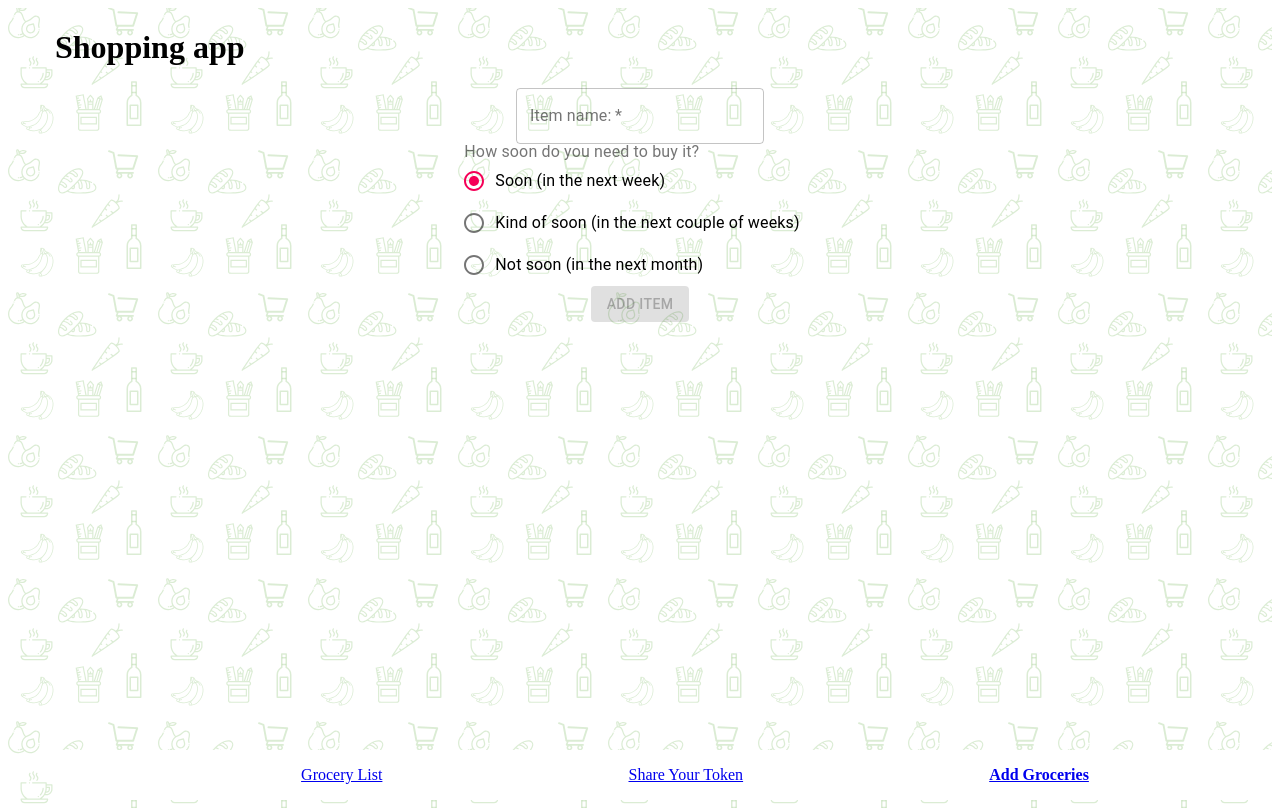
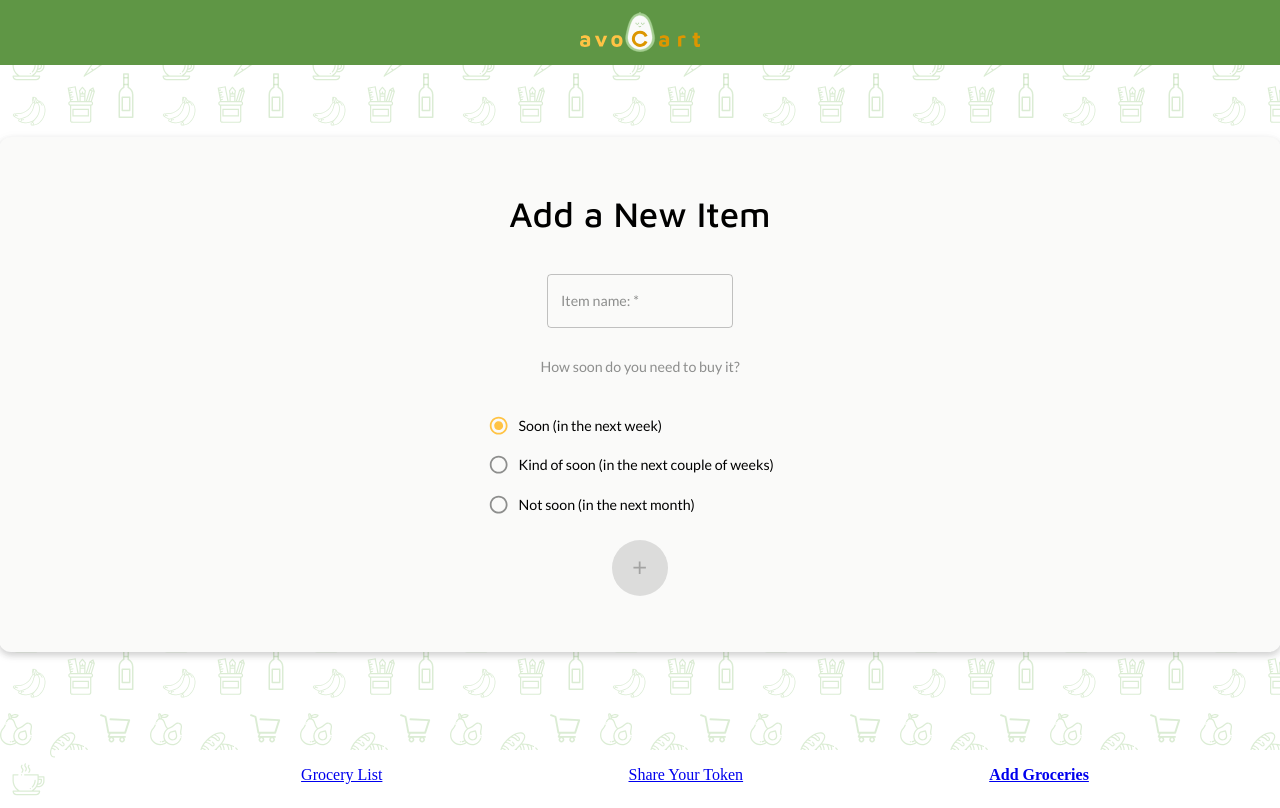
Before and after one commit to the-collab-lab/tcl-22-smart-shopping-list, a React (Create React App) app: page /additems in a window 1280 px wide. Built offline with nearby package versions, Linux system fonts and the light colour scheme.

Commit message:
add mui theme to global styles, style AddItem component

```diff
--- a/package.json
+++ b/package.json
@@ -4,6 +4,7 @@
   "private": true,
   "dependencies": {
     "@material-ui/core": "^4.11.3",
+    "@material-ui/icons": "^4.11.2",
     "date-fns": "^2.21.3",
     "firebase": "^8.6.2",
     "notistack": "^1.0.9",
--- a/src/App.js
+++ b/src/App.js
@@ -7,11 +7,13 @@ import {
   Redirect,
 } from 'react-router-dom';
 import { db } from './lib/firebase';
-import { SnackbarProvider } from 'notistack';
 
-import { GlobalStyles, Layout } from './components/index';
+import { GlobalStyles, Layout, theme } from './components/index';
+import { ThemeProvider } from '@material-ui/styles';
+
 import { AddItems, Welcome, ShareYourToken } from './pages/index';
 import ItemList from './ItemList';
+import { SnackbarProvider } from 'notistack';
 
 function App() {
   const [token, setToken] = useState(localStorage.getItem('userToken'));
@@ -59,12 +61,18 @@ function App() {
   };
 
   return (
-    <SnackbarProvider maxSnack={3}>
+    <ThemeProvider theme={theme}>
+      <SnackbarProvider
+        maxSnack={3}
+        anchorOrigin={{
+          vertical: 'bottom',
+          horizontal: 'right',
+        }}
+      >
         <Layout>
           <GlobalStyles />
           <Router>
             <div className="App">
-            <h1>Shopping app</h1>
               <Switch>
                 <Route path="/list">
                   <ItemList
@@ -139,6 +147,7 @@ function App() {
           </Router>
         </Layout>
       </SnackbarProvider>
+    </ThemeProvider>
   );
 }
 
--- a/src/components/General/Layout.js
+++ b/src/components/General/Layout.js
@@ -1,23 +1,43 @@
 import React from 'react';
 import styled from 'styled-components';
 import BackgroundIcons from '../../backgroundIcons.svg';
+import logo from '../../logo.svg';
 
 const StyledMain = styled.main`
   background-image: url(${BackgroundIcons});
-  min-height: 100%;
+  min-height: 100vh;
+`;
 
-  .wrapper {
-    max-width: 1170px;
-    margin: 0 auto;
-    display: flex;
-    flex-direction: column;
+const StyledHeader = styled.header`
+  width: 100%;
+  background: #5f9645;
+  text-align: center;
+
+  .logo {
+    height: 3.125vw;
+    width: auto;
+    margin: 12px 0 9px 0;
   }
+`;
+
+const StyledDiv = styled.div`
+  max-width: 1170px;
+  min-height: calc(100vh-21px);
+  margin: 0 auto;
+  display: flex;
+  flex-direction: column;
+  flex-wrap: nowrap;
+  justify-content: flex-start;
+  align-items: center;
 `;
 
 const Layout = ({ children }) => {
   return (
     <StyledMain>
-      <div className="wrapper">{children}</div>
+      <StyledHeader>
+        <img className="logo" src={logo} alt="AvoCart logo" />
+      </StyledHeader>
+      <StyledDiv>{children}</StyledDiv>
     </StyledMain>
   );
 };
--- a/src/components/General/globalStyles.js
+++ b/src/components/General/globalStyles.js
@@ -1,4 +1,7 @@
 import { createGlobalStyle } from 'styled-components';
+import { createMuiTheme } from '@material-ui/core/styles';
+
+// --- STYLED_COMPONENTS ---
 
 const GlobalStyle = createGlobalStyle`
   li {
@@ -8,6 +11,21 @@ const GlobalStyle = createGlobalStyle`
   body,
   #root {
     height: 100%;
+  }
+  body{
+    margin: 0;
+  }
+  .App {
+    flex: 0 0 50vh;
+    width: 100%;
+    margin: 4.5em;
+    padding: 3.5em;
+    background-color: #FAFAF9;
+    border-radius: 12px;
+    box-shadow: 0px 3px 6px rgba(0, 0, 0, 0.1),
+                0px 4px 8px rgba(0, 0, 0, 0.08),
+                0px 1px 12px rgba(0, 0, 0, 0.04);
+    text-align: center;
   }
 `;
 
@@ -32,8 +50,63 @@ export const accent = {
 };
 
 export const neutral = {
-  main: '#8D8E8D',
-  light: '#F2F3F2',
-  extraLight: '#FAFAF9',
-  dark: '#161A14',
+  main: '#8D8E8D', // dark-grey
+  light: '#F2F3F2', // light-grey
+  extraLight: '#FAFAF9', // white
+  dark: '#161A14', // black
 };
+
+// --- MATERIAL UI ---
+
+export const theme = createMuiTheme({
+  palette: {
+    primary: {
+      light: primary.light,
+      main: primary.main,
+      dark: primary.dark,
+      contrastText: neutral.extraLight,
+    },
+    secondary: {
+      light: accent.light,
+      main: accent.main,
+      dark: accent.dark,
+      contrastText: neutral.extraLight,
+    },
+    // Use primary colour for Success in Notistack to unify the shades of green:
+    success: {
+      light: primary.light,
+      main: primary.main,
+      dark: primary.dark,
+      contrastText: neutral.extraLight,
+    },
+    background: {
+      default: neutral.light,
+      paper: neutral.extraLight,
+    },
+    text: {
+      primary: neutral.dark,
+      secondary: neutral.main,
+    },
+  },
+  typography: {
+    htmlFontSize: 18,
+    fontFamily: [pFont, backupFont].join(','),
+    h1: {
+      fontFamily: '"Maven Pro", sans-serif',
+      fontSize: 35.16,
+      fontWeight: 500,
+    },
+    h2: {
+      fontFamily: '"Maven Pro", sans-serif',
+      fontSize: 22.5,
+      fontWeight: 700,
+      lineHeight: 1.3,
+    },
+    h3: {
+      fontFamily: '"Maven Pro", sans-serif',
+      fontSize: 22.5,
+      fontWeight: 500,
+      lineHeight: 1.3,
+    },
+  },
+});
--- a/src/components/index.js
+++ b/src/components/index.js
@@ -2,6 +2,16 @@ import Modal from './Modal';
 import ShareToken from './ShareToken';
 import GlobalStyles, { primary, accent, neutral } from './General/globalStyles';
 import Layout from './General/Layout';
+import { theme } from './General/globalStyles';
 
 // Then you can export all of the components from here
-export { Modal, ShareToken, GlobalStyles, primary, accent, neutral, Layout };
+export {
+  Modal,
+  ShareToken,
+  GlobalStyles,
+  primary,
+  accent,
+  neutral,
+  Layout,
+  theme,
+};
--- a/src/pages/AddItems/AddItems.js
+++ b/src/pages/AddItems/AddItems.js
@@ -3,15 +3,18 @@ import { db } from '../../lib/firebase';
 import { useSnackbar } from 'notistack';
 import filter from '../../lib/filter';
 import {
+  Typography,
   TextField,
   FormControl,
   FormLabel,
   FormControlLabel,
   RadioGroup,
   Radio,
-  Button,
+  Fab,
 } from '@material-ui/core';
-import { StyledForm } from './elements';
+import { Add } from '@material-ui/icons';
+
+import { StyledForm, StyledWrapper } from './elements';
 
 function AddItems(props) {
   const [groceryItem, setGroceryItem] = useState('');
@@ -54,7 +57,9 @@ function AddItems(props) {
 
   return (
     <div>
+      <Typography variant="h1">Add a New Item</Typography>
       <StyledForm id="add-item-form" onSubmit={submitGroceryItem}>
+        <StyledWrapper>
           <TextField
             id="item"
             label="Item name:"
@@ -63,10 +68,14 @@ function AddItems(props) {
             required
             onChange={updateGroceryItem}
           />
+        </StyledWrapper>
         <FormControl component="fieldset">
+          <StyledWrapper>
             <FormLabel component="legend">
               How soon do you need to buy it?
             </FormLabel>
+          </StyledWrapper>
+          <StyledWrapper>
             <RadioGroup
               aria-label="How soon do you need to buy it?"
               name="frequency"
@@ -93,15 +102,16 @@ function AddItems(props) {
                 checked={itemFreq === 30}
               />
             </RadioGroup>
+          </StyledWrapper>
         </FormControl>
-        <Button
+        <Fab
           type="submit"
-          color="primary"
           disabled={groceryItem.length === 0}
-          variant="contained"
+          color="secondary"
+          aria-label="add"
         >
-          Add item
-        </Button>
+          <Add />
+        </Fab>
       </StyledForm>
     </div>
   );
--- a/src/pages/AddItems/elements.js
+++ b/src/pages/AddItems/elements.js
@@ -3,6 +3,12 @@ import styled from 'styled-components';
 export const StyledForm = styled.form`
   display: flex;
   flex-flow: column nowrap;
-  justify-content: center;
+  justify-content: flex-start;
   align-items: center;
+  margin-top: 1.5em;
 `;
+
+export const StyledWrapper = styled.div`
+  display: block;
+  margin: 1em auto;
+`;
```
Also changed, not shown: src/logo.svg (added). Lines whose indentation alone changed are shown as unchanged.
